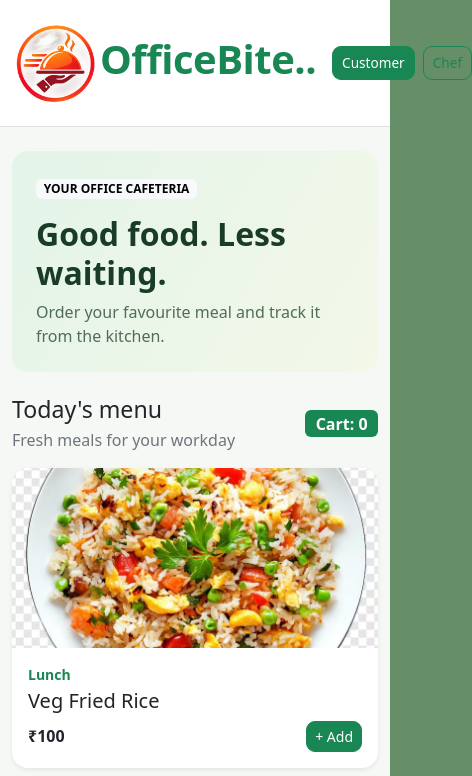
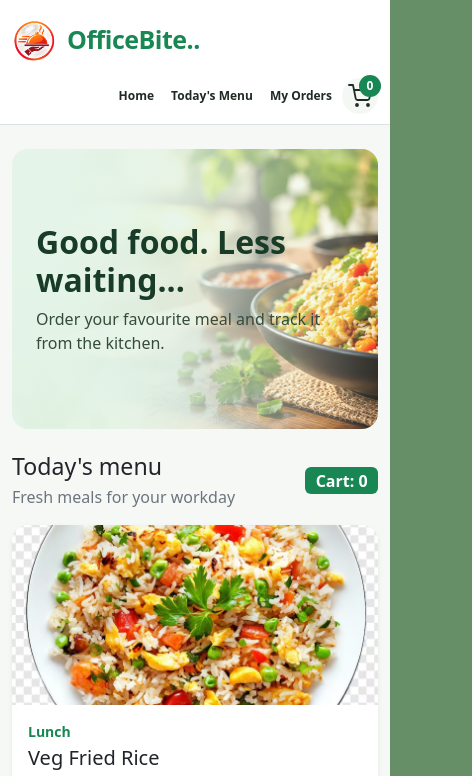
Before and after one commit to karthikeya1256/Food-Ordering-Website, a React (Vite) app: page / in a window 390 px wide. Shown: the top 776 px of the page, 472 px wide, since content can reach past the window. Built offline with nearby package versions, Linux system fonts and the light colour scheme.

Commit message:
customer and chef interfaces updated

```diff
--- a/src/App.jsx
+++ b/src/App.jsx
@@ -1,5 +1,4 @@
-import { useState } from "react";
-
+import { useState, useEffect } from "react";
 const initialFoods = [
   {
     id: 1,
@@ -96,13 +95,51 @@ const initialOrders = [
 ];
 
 function App() {
-  const [view, setView] = useState("customer");
+  const [view, setView] = useState(
+    window.location.pathname==="/chef" ? "chef" : "customer"
+    );
   const [cart, setCart] = useState([]);
-  const [orders, setOrders] = useState(initialOrders);
-  const [message, setMessage] = useState("");
+  const [orders, setOrders] = useState(() => {
+    try {
+      const savedOrders = localStorage.getItem("officebite_orders");
+      return savedOrders ? JSON.parse(savedOrders) : initialOrders;
+    } catch {
+      return initialOrders;
+    }
+  });  const [message, setMessage] = useState("");
   const [showPaymentPage, setShowPaymentPage] = useState(false);
   const [paymentMethod, setPaymentMethod] = useState("UPI");
+// Save orders whenever they change
+useEffect(() => {
+  localStorage.setItem("officebite_orders", JSON.stringify(orders));
+}, [orders]);
 
+// Receive order changes from other browser tabs
+useEffect(() => {
+  function syncOrders(event) {
+    if (event.key !== "officebite_orders" || !event.newValue) {
+      return;
+    }
+
+    try {
+      const updatedOrders = JSON.parse(event.newValue);
+
+      setOrders((currentOrders) =>
+        JSON.stringify(currentOrders) === JSON.stringify(updatedOrders)
+          ? currentOrders
+          : updatedOrders
+      );
+    } catch (error) {
+      console.error("Could not sync orders:", error);
+    }
+  }
+
+  window.addEventListener("storage", syncOrders);
+
+  return () => {
+    window.removeEventListener("storage", syncOrders);
+  };
+}, []);
   const cartCount = cart.reduce((sum, item) => sum + item.quantity, 0);
   const total = cart.reduce(
     (sum, item) => sum + item.price * item.quantity,
@@ -176,8 +213,19 @@ function placeOrder() {
 
   return (
     <div className="app-shell">
+
 <header className="navbar navbar-expand bg-white border-bottom px-3 px-md-5">
-        <a className="navbar-brand fw-bold text-success" href="#home">
+  <a
+    className="navbar-brand fw-bold text-success"
+    href="#home"
+    onClick={(e) => {
+      e.preventDefault();
+      setView("customer");
+      setShowPaymentPage(false);
+      window.history.pushState({}, "", "/");
+      window.scrollTo({ top: 0, behavior: "smooth" });
+    }}
+  >
     <img
       src="/food-logo.png"
       alt="OfficeBite Logo"
@@ -186,21 +234,97 @@ function placeOrder() {
     OfficeBite..
   </a>
 
-        <div className="ms-auto d-flex gap-2">
+
+<nav className="officebite-nav ms-auto">
+  {view === "customer" && (
+    <>
       <button
-            className={`btn ${view === "customer" ? "btn-success" : "btn-outline-success"}`}
-            onClick={() => setView("customer")}
+        type="button"
+        className="nav-link-custom"
+        onClick={() => {
+          setView("customer");
+          setShowPaymentPage(false);
+          window.history.pushState({}, "", "/");
+          window.scrollTo({ top: 0, behavior: "smooth" });
+        }}
       >
-            Customer
+        Home
       </button>
+
       <button
-            className={`btn ${view === "chef" ? "btn-success" : "btn-outline-success"}`}
-            onClick={() => setView("chef")}
+        type="button"
+        className="nav-link-custom"
+        onClick={() => {
+          setShowPaymentPage(false);
+          window.history.pushState({}, "", "/");
+          setTimeout(() => {
+            document.getElementById("todays-menu")?.scrollIntoView({
+              behavior: "smooth",
+              block: "start",
+            });
+          }, 100);
+        }}
       >
-            Chef
+        Today's Menu
       </button>
-        </div>
+
+      <button
+        type="button"
+        className="nav-link-custom"
+        onClick={() => {
+          setShowPaymentPage(false);
+          window.history.pushState({}, "", "/");
+          setTimeout(() => {
+            document.getElementById("my-orders")?.scrollIntoView({
+              behavior: "smooth",
+              block: "start",
+            });
+          }, 100);
+        }}
+      >
+        My Orders
+      </button>
+
+      <button
+        type="button"
+        className="cart-nav-button"
+        aria-label={`Open cart, ${cartCount} items`}
+        onClick={() => {
+          setShowPaymentPage(false);
+          window.history.pushState({}, "", "/");
+          setTimeout(() => {
+            document.getElementById("my-cart")?.scrollIntoView({
+              behavior: "smooth",
+              block: "start",
+            });
+          }, 100);
+        }}
+      >
+        <svg
+          xmlns="http://www.w3.org/2000/svg"
+          width="28"
+          height="28"
+          viewBox="0 0 24 24"
+          fill="none"
+          stroke="currentColor"
+          strokeWidth="1.8"
+          strokeLinecap="round"
+          strokeLinejoin="round"
+        >
+          <circle cx="9" cy="21" r="1" />
+          <circle cx="20" cy="21" r="1" />
+          <path d="M1 1h4l2.68 13.39a2 2 0 0 0 2 1.61h9.72a2 2 0 0 0 2-1.61L23 6H6" />
+        </svg>
+        <span className="cart-count">{cartCount}</span>
+      </button>
+    </>
+  )}
+
+
+</nav>
+
 </header>
+
 
       <main className="container py-4 py-md-5">
       {view === "customer" ? (
@@ -274,14 +398,17 @@ function placeOrder() {
         </p>
       </div>
     </section>
+
   ) : (
     <>
-            <section className="hero p-4 p-md-5 rounded-4 mb-4">
-              <span className="badge text-bg-light mb-3">
+            <section
+            id ="home"
+            className="hero p-4 p-md-5 rounded-4 mb-4">
+              {/* <span className="badge text-bg-light mb-3">
                 YOUR OFFICE CAFETERIA
-              </span>
+              </span> */}
               <h1 className="display-5 fw-bold">
-                Good food. Less waiting.
+                Good food. Less waiting...
               </h1>
               <p className="mb-0">
                 Order your favourite meal and track it from the kitchen.
@@ -294,7 +421,9 @@ function placeOrder() {
               </div>
             )}
 
-            <div className="d-flex justify-content-between align-items-center mb-3">
+            <div
+            id="todays-menu"
+            className="d-flex justify-content-between align-items-center mb-3">
               <div>
                 <h2 className="h3 mb-1">Today's menu</h2>
                 <p className="text-secondary mb-0">
@@ -371,7 +500,9 @@ function placeOrder() {
         })}
       </div>
 
-            <section className="bg-white border rounded-4 p-3 p-md-4 mt-4">
+            <section
+            id ="my-cart"
+            className="bg-white border rounded-4 p-3 p-md-4 mt-4">
               <h2 className="h4">Your cart</h2>
 
               {cart.length === 0 ? (
@@ -429,7 +560,9 @@ function placeOrder() {
               )}
             </section>
 
-            <section className="mt-4">
+            <section
+            id="my-orders"
+            className="mt-4">
               <h2 className="h4">Your orders</h2>
               {orders
                 .filter((order) => order.employee === "Demo Employee")
--- a/src/index.css
+++ b/src/index.css
@@ -43,14 +43,32 @@ input {
   flex-shrink: 0;
 }
 
+
 .hero {
-  background: linear-gradient(120deg, #e3f4e8, #f3f8e8);
+  background-image:
+    linear-gradient(
+      90deg,
+      rgba(227, 244, 232, 0.95) 0%,
+      rgba(227, 244, 232, 0.82) 45%,
+      rgba(227, 244, 232, 0.15) 100%
+    ),
+    url("/hero-food.jpg");
+
+  background-size: cover;
+  background-position: center;
+  background-repeat: no-repeat;
+
   color: #183c27;
+  min-height: 280px;
+  display: flex;
+  flex-direction: column;
+  justify-content: center;
 }
 
 .hero p {
-  color: #526c5a;
+  color: #354b3b;
 }
+
 
 .food-card {
   border-radius: 18px;
@@ -231,3 +249,126 @@ input {
     font-size: 24px;
   }
 }
+
+/* OfficeBite navigation bar */
+.navbar {
+  min-height: 90px;
+  position: sticky;
+  top: 0;
+  z-index: 1000;
+  background-color: #ffffff;
+  display: flex;
+  align-items: center;
+  justify-content: space-between;
+}
+
+.navbar-brand {
+  display: flex;
+  align-items: center;
+  gap: 10px;
+  font-size: 36px;
+  white-space: nowrap;
+}
+
+.brand-logo {
+  width: 65px;
+  height: 70px;
+  object-fit: contain;
+}
+
+/* Navigation links on the right */
+.officebite-nav {
+  display: flex;
+  align-items: center;
+  gap: 22px;
+}
+
+.nav-link-custom {
+  background: transparent;
+  border: none;
+  color: #202b24;
+  padding: 10px 16px;
+  border-radius: 25px;
+  font-size: 16px;
+  font-weight: 600;
+  cursor: pointer;
+}
+
+.nav-link-custom:hover {
+  background: #e3f1e5;
+  color: #176534;
+}
+
+.cart-nav-button {
+  position: relative;
+  width: 46px;
+  height: 46px;
+  display: inline-flex;
+  align-items: center;
+  justify-content: center;
+  background: #f5f7f5;
+  border: none;
+  border-radius: 50%;
+  cursor: pointer;
+  color: #202b24;
+}
+
+.cart-nav-button:hover {
+  background: #e3f1e5;
+}
+
+.cart-count {
+  position: absolute;
+  top: -3px;
+  right: -3px;
+  min-width: 22px;
+  height: 22px;
+  padding: 0 5px;
+  border-radius: 20px;
+  background: #198754;
+  color: #ffffff;
+  display: flex;
+  align-items: center;
+  justify-content: center;
+  font-size: 12px;
+  font-weight: 700;
+}
+
+#home,
+#todays-menu,
+#my-cart,
+#my-orders {
+  scroll-margin-top: 110px;
+}
+
+@media (max-width: 768px) {
+  .navbar {
+    padding: 10px 12px !important;
+    flex-wrap: wrap;
+    gap: 8px;
+  }
+
+  .navbar-brand {
+    font-size: 25px;
+  }
+
+  .brand-logo {
+    width: 45px;
+    height: 50px;
+  }
+
+  .officebite-nav {
+    gap: 3px;
+    flex-wrap: wrap;
+  }
+
+  .nav-link-custom {
+    padding: 7px;
+    font-size: 12px;
+  }
+
+  .cart-nav-button {
+    width: 36px;
+    height: 36px;
+  }
+}
```
Also changed, not shown: public/hero-food.jpg (added). Lines whose indentation alone changed are shown as unchanged.
